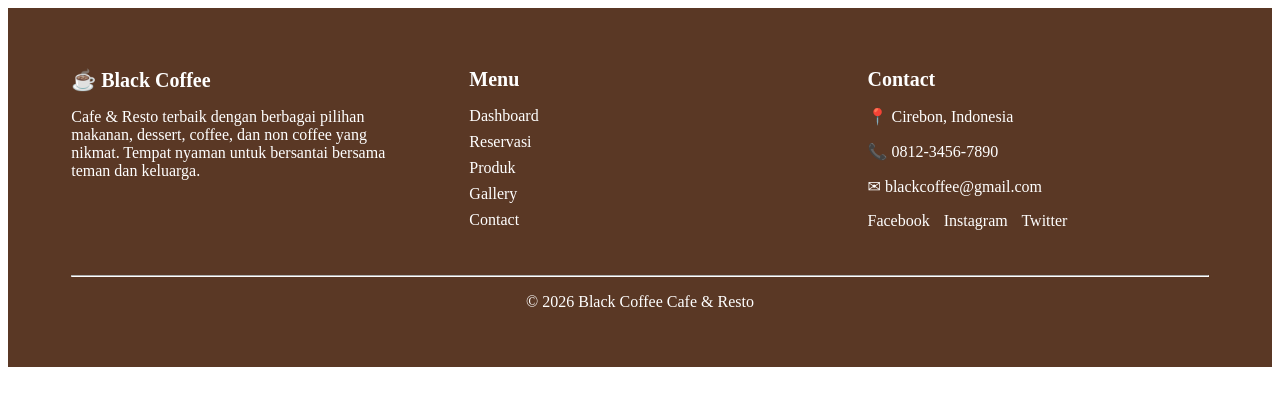
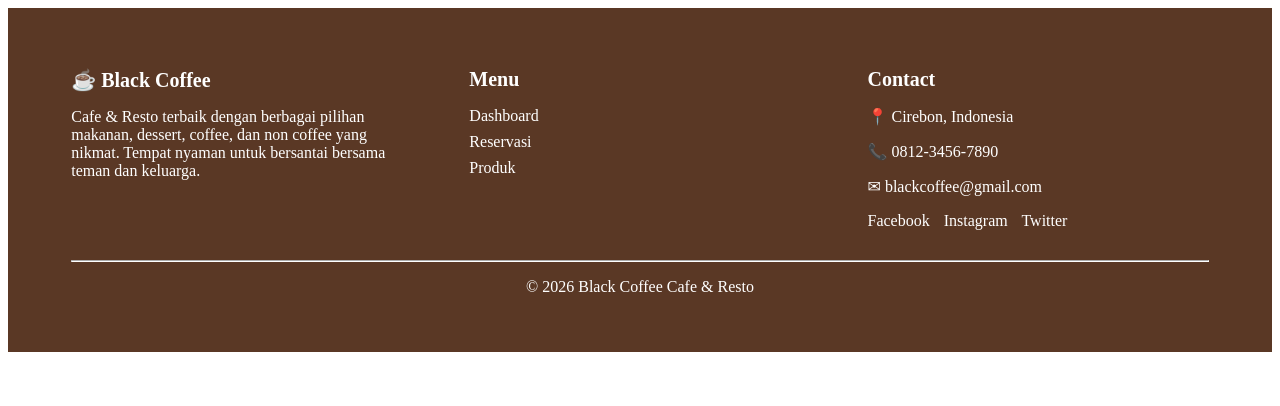
Before and after one commit to tatajae/cafe-and-resto, a PHP site: page /admin/footer.php in a window 1280 px wide. Shown: the top 406 px of the page. Run offline with PHP 8.4, Linux system fonts and the light colour scheme.

Commit message:
terbaruu

```diff
--- a/admin/footer.php
+++ b/admin/footer.php
@@ -111,10 +111,6 @@ Tempat nyaman untuk bersantai bersama teman dan keluarga.
 
 <li><a href="index.php?menu=produk">Produk</a></li>
 
-<li><a href="index.php?menu=gallery">Gallery</a></li>
-
-<li><a href="index.php?menu=contact">Contact</a></li>
-
 </ul>
 
 </div>
```
